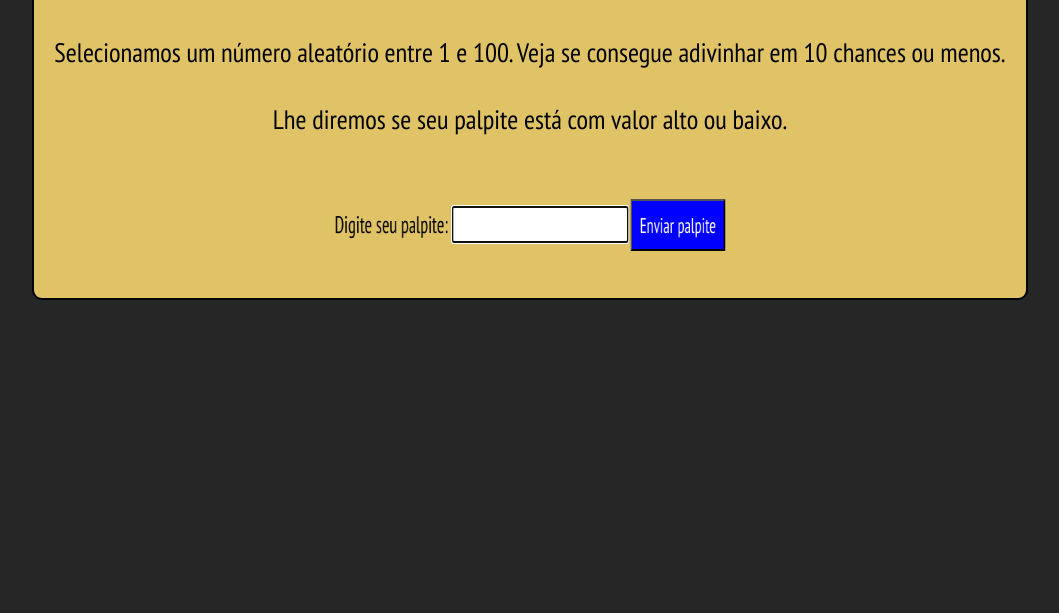
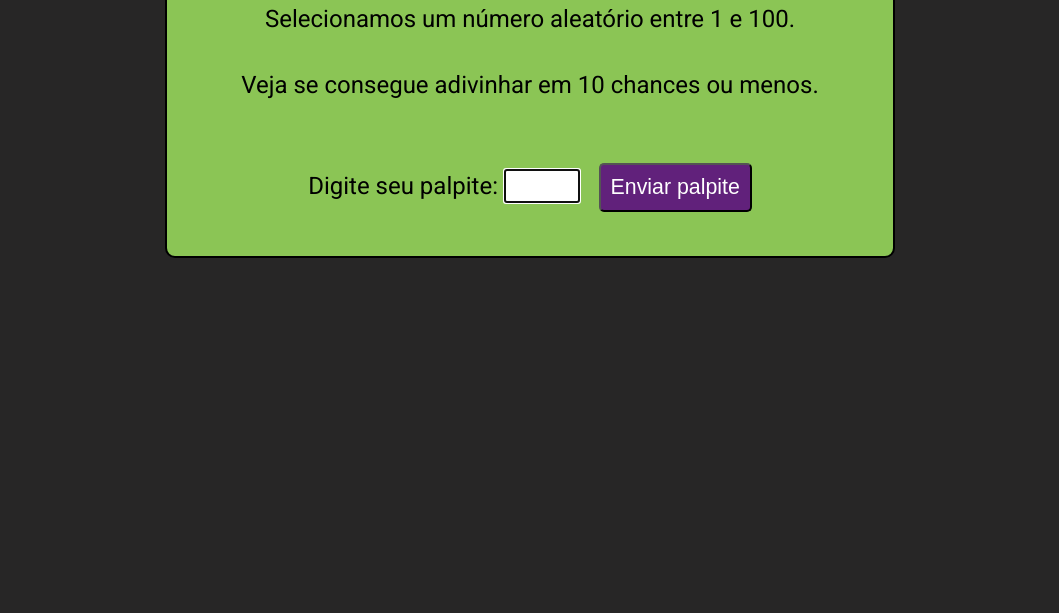
Before and after one commit to gabivechiatto/Jogo_Adivinhe_um_Numero, a plain HTML site: page index.html in a window 1280 px wide. Shown: the part 187-800 px from the top of the page, without its empty margins (110-1169 px from the left). Drawn offline with Linux system fonts and the light colour scheme; a web font is replaced by a local one.

Commit message:
fix: refactoring

```diff
--- a/index.html
+++ b/index.html
@@ -8,17 +8,17 @@
     <title>Adivinhe um número</title>
 
     <link rel="stylesheet" href="style.css" />
-    <link rel="preconnect" href="https://fonts.gstatic.com">
-    <link href="https://fonts.googleapis.com/css2?family=Ranchers&display=swap" rel="stylesheet">
-    <link href="https://fonts.googleapis.com/css2?family=PT+Sans+Narrow&display=swap" rel="stylesheet">
-
+    <link rel="preconnect" href="https://fonts.googleapis.com">
+    <link rel="preconnect" href="https://fonts.gstatic.com" crossorigin>
+    <link href="https://fonts.googleapis.com/css2?family=Inter:wght@400;600;700&family=Roboto:wght@400;700;900&display=swap" rel="stylesheet">
   </head>
   <body>
+
     <h1>Jogo Adivinhe um Número</h1>
+
     <p>
-      Selecionamos um número aleatório entre 1 e 100. Veja se consegue adivinhar
-      em 10 chances ou menos.</br> Lhe diremos se seu palpite está com valor alto ou
-      baixo.
+      Selecionamos um número aleatório entre 1 e 100. </br>Veja se consegue adivinhar
+      em 10 chances ou menos.
     </p>
 
     <div class="form">
@@ -34,5 +34,6 @@
     </div>
 
     <script src="script.js"></script>
+
   </body>
 </html>
--- a/script.js
+++ b/script.js
@@ -6,20 +6,24 @@ var numeroAleatorio = Math.floor(Math.random() * 100) + 1;
 var campoPalpite = document.querySelector('.campoPalpite');
 var contagemPalpites = 1;
 var botaoReinicio;
+
   campoPalpite.focus();
+
   function conferirPalpite() {
     var palpiteUsuario = Number(campoPalpite.value);
+
     if(contagemPalpites === 1) {
       palpites.textContent = 'Palpites anteriores: ';
     }
+
     palpites.textContent += palpiteUsuario + ' ';
+
     if(palpiteUsuario === numeroAleatorio) {
-      ultimoResultado.textContent = 'Parabéns! Você acertou!';
-      ultimoResultado.style.backgroundColor = 'green';
       baixoOuAlto.textContent = '';
       configFimDeJogo();
     } else if(contagemPalpites === 10) {
-      ultimoResultado.textContent = '!!!FIM DE JOGO!!!';
+      ultimoResultado.textContent = 'FIM DE JOGO !!!';
+      ultimoResultado.style.backgroundColor = 'green';
       baixoOuAlto.textContent = '';
       configFimDeJogo();
     } else {
@@ -35,7 +39,9 @@ var numeroAleatorio = Math.floor(Math.random() * 100) + 1;
     campoPalpite.value = '';
     campoPalpite.focus();
   }
+
   envioPalpite.addEventListener('click', conferirPalpite);
+
   function configFimDeJogo() {
     campoPalpite.disabled = true;
     envioPalpite.disabled = true;
@@ -44,17 +50,20 @@ var numeroAleatorio = Math.floor(Math.random() * 100) + 1;
     document.body.appendChild(botaoReinicio);
     botaoReinicio.addEventListener('click', reiniciarJogo);
   }
+
   function reiniciarJogo() {
     contagemPalpites = 1;
-    var reiniciarParas = document.querySelectorAll('.resultadoParas p');
+
+    const reiniciarParas = document.querySelectorAll('.resultadoParas p');
+
     for(var i = 0 ; i < reiniciarParas.length ; i++) {
       reiniciarParas[i].textContent = '';
     }
+
     botaoReinicio.parentNode.removeChild(botaoReinicio);
     campoPalpite.disabled = false;
     envioPalpite.disabled = false;
     campoPalpite.value = '';
     campoPalpite.focus();
-    ultimoResultado.style.backgroundColor = 'white';
     numeroAleatorio = Math.floor(Math.random() * 100) + 1;
   }
--- a/style.css
+++ b/style.css
@@ -1,40 +1,33 @@
 html{
     background-color: rgb(39, 38, 38);
-    display: inline-block;
-    align-content: center;
+    display: flex;
+    justify-content: center;
     text-align: center;
-    align-items: center;
 }
 
 body{
-    background-color:rgba(250, 217, 111, 0.877);
+    background-color:rgba(153, 219, 92, 0.877);
     display: inline-block;
     align-content: center;
+    font-family: 'Roboto', sans-serif;
     text-align: center;
     align-items: center;
     border: 2pt solid black;
     border-radius: 10px;
     margin-top: 50px;
     margin-bottom: 50px;
-    padding: 20px 20px 20px 20px;
+    padding: 20px;
 
-    animation-name: slidein;
-    animation-duration: 2s;
-
+    animation-name: fade;
+    animation-duration: 4s;
 }
 
 h1{
-    font-family: 'Ranchers', cursive;
-    font-size: 40pt;
-
-    animation-name: fade;
-    animation-duration: 4s;
-
+    font-size: 30pt;
 }
 
 p{
-    font-family: 'PT Sans Narrow', sans-serif;
-    font-size: 20pt;
+    font-size: 18pt;
     line-height: 50pt;
 }
 
@@ -44,71 +37,47 @@ p{
     text-align: center;
     align-items: center;
     line-height:40px;
-
-    animation-name: rotation;
-    animation-duration: 5s;
-    animation-delay: 2s;
 }
 
 #palpite{
-    font-family: 'PT Sans Narrow', sans-serif;
     font-size: 18pt;
     font-style: bold;
 
 }
 
 #campoPalpite{
-    font-family: 'PT Sans Narrow', sans-serif;
     font-size: 18pt;
+    width: 10%;
 }
 
 .envioPalpite{
-    font-family: 'PT Sans Narrow', sans-serif;
     font-size: 16pt;
     margin-top: 20px;
-    background-color: blue;
-    padding: 10px 10px 10px 10px;
+    margin-left: 15px;
+    border-radius: 5px;
+    background-color: rgba(91, 9, 129, 0.87);
+    padding: 10px;
     color: white;
     cursor: pointer;
 }
 
 .envioPalpite:hover{
-    background-color:rgb(58, 157, 238);
-
+    background-color:rgb(91, 9, 129);
 }
 
 button{
-    font-family: 'PT Sans Narrow', sans-serif;
     font-size: 16pt;
     margin-top: 20px;
-    background-color: rgb(255, 81, 0);
+    background-color: rgb(226, 109, 55);
     padding: 10px 10px 10px 10px;
     color: white;
     cursor: pointer;
-}
-
-button:hover{
-    background-color:white;
-    color: black;
-}
-
-@keyframes slidein {
-    from {margin-top: 100%;}
-    to {margin-bottom: 20%;}
-}
-
-@keyframes rotation {
-    0% {transform: rotateY(0deg);}
-    100% {transform: rotateY(-360deg);}
 }
 
 @keyframes fade {
     from{opacity: 0;}
     to{opacity: 2;}
 }
-
-
-
 
 @media (min-width: 700px) {
     html{
@@ -117,7 +86,6 @@ button:hover{
         margin-top: 0px;
         margin-right: 0px;
         margin-left: 0px;
-
     }
 
 }
```
Lines whose indentation alone changed are shown as unchanged.
